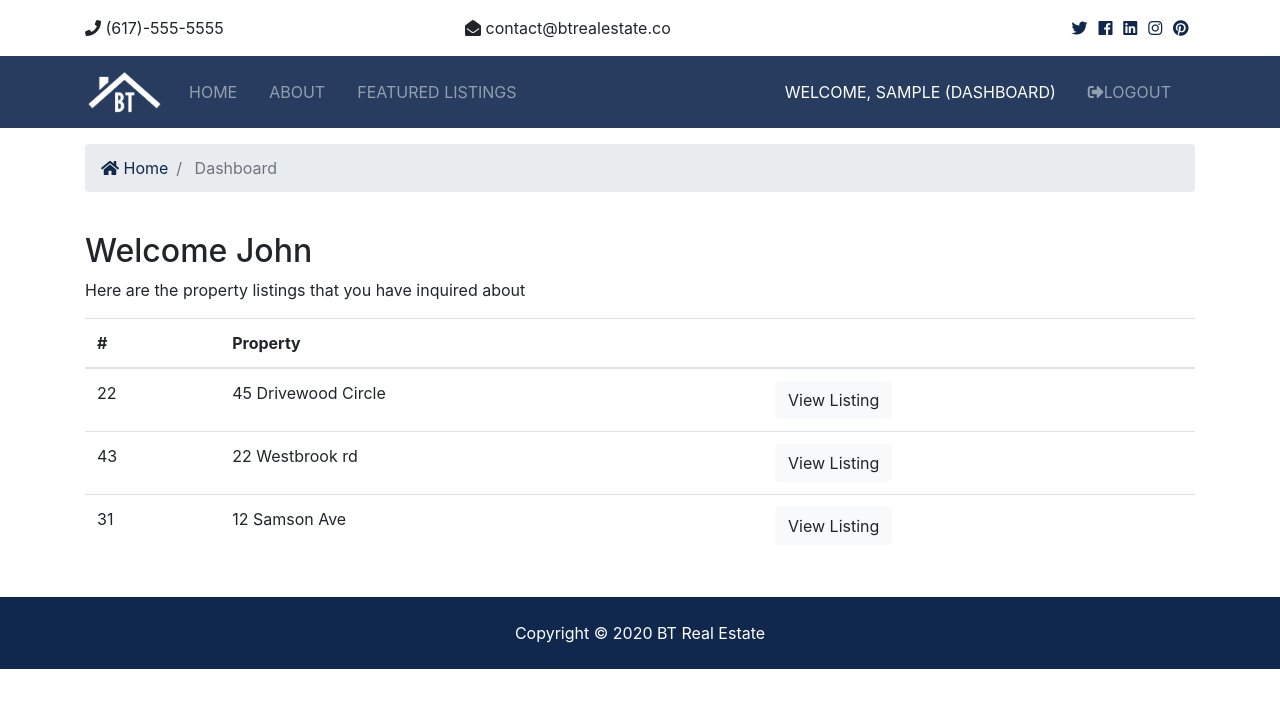
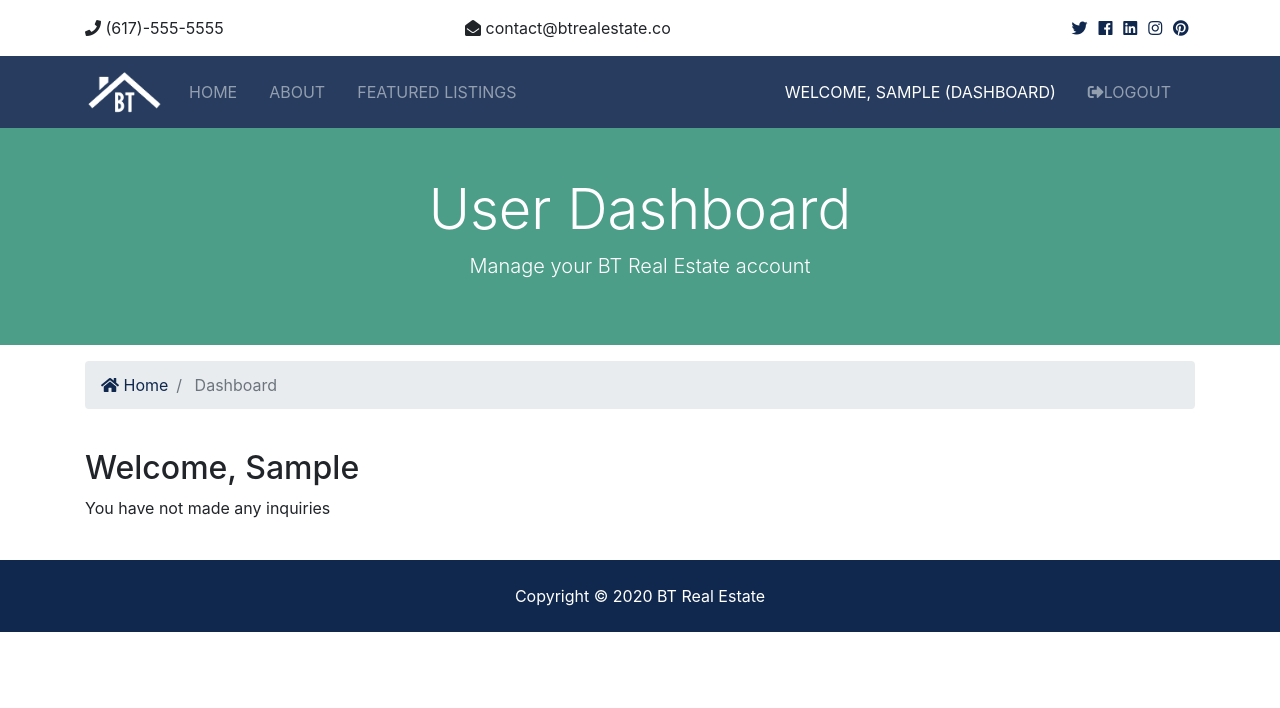
Before and after one commit to ralph-payne/trav-btre-django, a Django app: page /accounts/dashboard in a window 1280 px wide. Shown: the top 708 px of the page. Run offline with Django 3.2, Linux system fonts and the light colour scheme; the visitor is signed in with stand-in values (Sample User, id 1); data that the repository does not hold is empty; some libraries are stand-ins or nearby versions.

Commit message:
Add dashboard

```diff
--- a/accounts/views.py
+++ b/accounts/views.py
@@ -2,6 +2,8 @@ from django.shortcuts import render, redirect
 from django.contrib import messages, auth
 from django.contrib.auth.models import User
 from django.contrib.auth import authenticate, login
+
+from contacts.models import Contact
 
 # When the requests get submitted, we need to identify if we are seeing a GET or POST request
 
@@ -38,9 +40,6 @@ def logout(request):
         auth.logout(request)
         messages.success(request, 'You are now logged out')
         return redirect('index')
-
-def dashboard(request):
-    return render(request, 'accounts/dashboard.html')
 
 def register(request):
     if request.method == 'POST':
@@ -89,3 +88,25 @@ def register(request):
 
     else:
         return render(request, 'accounts/register.html')
+
+
+def dashboard(request):
+
+    # Check to see if user is logged in (same logic as contacts/views.py)
+    if request.user.is_authenticated:
+        # If the user is logged in, then grab their id from the request (this is an hidden input on the form)
+        user_id = request.user.id
+
+        # Retrieve all contacts (to do this you need to bring in the Contact model)
+        user_contacts = Contact.objects.all().order_by('-contact_date').filter(user_id=user_id)
+
+        # Pass contacts into a context dictionary
+        context = {
+            'contacts': user_contacts
+        }
+
+        # Return dashboard and pass in the context
+        return render(request, 'accounts/dashboard.html', context)
+
+    else:
+        return redirect('register')
--- a/listings/views.py
+++ b/listings/views.py
@@ -43,9 +43,11 @@ def listing(request, listing_id):
     # You also need to bring in get_object_or_404 at the top (it's from django shortcuts)
 
     one_listing = get_object_or_404(Listing, pk=listing_id)
+
     context = {
         'one_listing': one_listing
     }
+
     return render(request, 'listings/listing.html', context)
 
 def search(request):
--- a/templates/accounts/dashboard.html
+++ b/templates/accounts/dashboard.html
@@ -3,6 +3,17 @@
 {% block title %} | User Dashboard {% endblock %}
 
 {% block content %}
+
+<section id="showcase-inner" class="py-5 text-white">
+    <div class="container">
+      <div class="row text-center">
+        <div class="col-md-12">
+          <h1 class="display-4">User Dashboard</h1>
+          <p class="lead">Manage your BT Real Estate account</p>
+        </div>
+      </div>
+    </div>
+</section>
 
 <!-- Breadcrumb -->
   <section id="bc" class="mt-3">
@@ -27,7 +38,10 @@
     <div class="container">
       <div class="row">
         <div class="col-md-12">
-          <h2>Welcome John</h2>
+            <!-- user is available to use; we don't need to pass it in -->
+          <h2>Welcome, {{user.first_name}} </h2>
+
+            {% if contacts %}
                 <p>Here are the property listings that you have inquired about</p>
                 <table class="table">
                     <thead>
@@ -38,29 +52,22 @@
                     </tr>
                     </thead>
                     <tbody>
+
+                    {% for one_contact in contacts %}
                         <tr>
-                <td>22</td>
-                <td>45 Drivewood Circle</td>
+                            <td> {{ one_contact.id }} </td>
+                            <td> {{ one_contact.listing }} </td>
                             <td>
-                  <a class="btn btn-light" href="#">View Listing</a>
+                            <a class="btn btn-light" href="{% url 'listing' one_contact.listing_id %}">View Listing</a>
                             </td>
                         </tr>
-              <tr>
-                <td>43</td>
-                <td>22 Westbrook rd</td>
-                <td>
-                  <a class="btn btn-light" href="#">View Listing</a>
-                </td>
-              </tr>
-              <tr>
-                <td>31</td>
-                <td>12 Samson Ave</td>
-                <td>
-                  <a class="btn btn-light" href="#">View Listing</a>
-                </td>
-              </tr>
+                    {% endfor %}
+
                     </tbody>
                 </table>
+            {% else %}
+                <p>You have not made any inquiries</p>
+            {% endif %}
         </div>
       </div>
     </div>
```
Also changed, not shown: contacts/views.py (+4 -7 lines), proj-1-notes.md (+69 -0 lines). Lines whose indentation alone changed are shown as unchanged.
